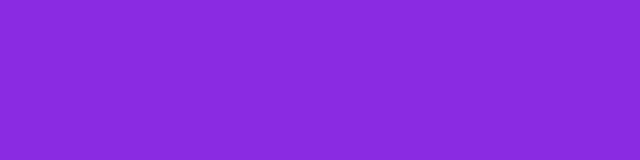
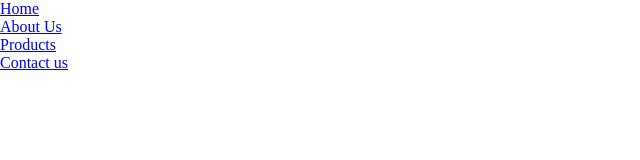
Before and after one commit to Javoh20111/javoh, a plain HTML site: page index.html in a window 1280 px wide. Shown: the whole page, without its empty margins (0-640 px from the left). Drawn offline with Linux system fonts and the light colour scheme.

Commit message:
Added body

```diff
--- a/index.html
+++ b/index.html
@@ -1,12 +1,19 @@
 <!DOCTYPE html>
 <html lang="en">
-<head>
-    <meta charset="UTF-8">
-    <meta name="viewport" content="width=device-width, initial-scale=1.0">
+  <head>
+    <meta charset="UTF-8" />
+    <meta name="viewport" content="width=device-width, initial-scale=1.0" />
     <title>Document</title>
-    <link rel="stylesheet" href="style.css">
-</head>
-<body>
-
-</body>
+    <link rel="stylesheet" href="style.css" />
+  </head>
+  <body>
+    <header>
+      <ul>
+        <li><a href="#">Home</a></li>
+        <li><a href="#">About Us</a></li>
+        <li><a href="#">Products</a></li>
+        <li><a href="#">Contact us</a></li>
+      </ul>
+    </header>
+  </body>
 </html>
--- a/style.css
+++ b/style.css
@@ -1,3 +1,4 @@
-*{
-    background-color: blueviolet;
+* {
+  margin: 0;
+  padding: 0;
 }
```
